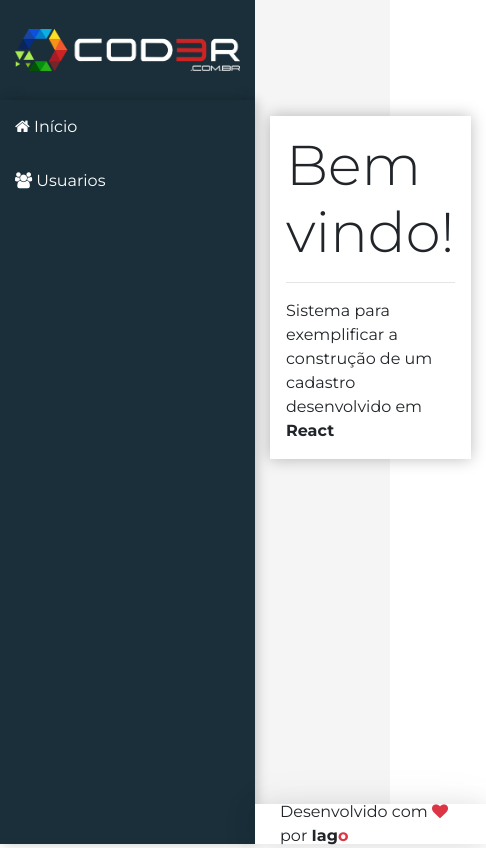
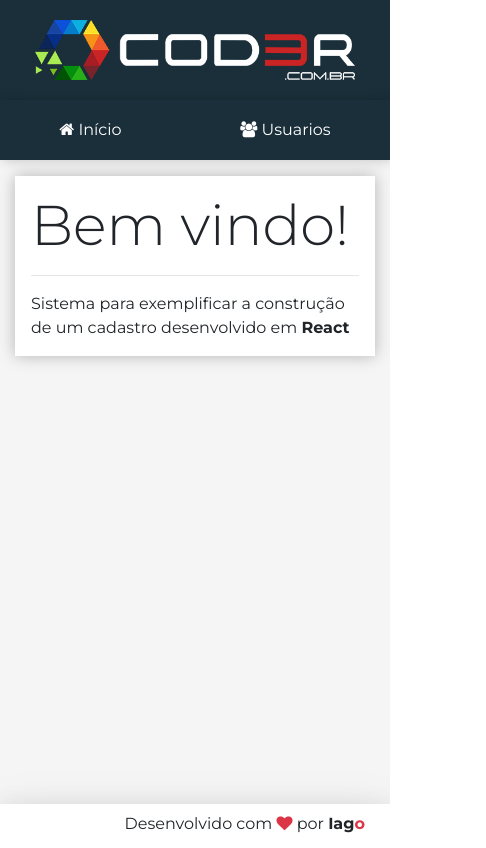
Before and after one commit to iagobontempo-study/Study-WebComplete, a React (Create React App) app in the folder react/CRUD/frontend/: page / in a window 390 px wide. Shown: the whole page, 486 px wide, since content can reach past the window. Built offline with nearby package versions, Linux system fonts and the light colour scheme.

Commit message:
React-Projeto Cadastro de Usuario - CRUD - adicionando responsitividade

```diff
--- a/react/CRUD/frontend/src/components/main/App.css
+++ b/react/CRUD/frontend/src/components/main/App.css
@@ -3,8 +3,9 @@
 
     --logo-height: 100px;
     --header-height: 100px;
+    --menu-top-height: 60px;
     --aside-width: 255px;
-    --footer-weight: 40px;
+    --footer-height: 40px;
 
     --shadow:
         0 2px 23px 0 rgba(0, 0, 0, 0.1),
@@ -50,3 +51,35 @@
 footer.footer {
     grid-area: footer;
 }
+
+@media(max-width: 768px) {
+    .app {
+        grid-template-rows:
+            var(--header-height)
+            var(--menu-top-height)
+            1fr
+            var(--footer-height);
+        grid-template-columns: var(--aside-width) 1fr;
+        grid-template-areas:
+            "logo header"
+            "menu menu"
+            "content content"
+            "footer footer"
+    }
+}
+
+@media(max-width: 576px){
+    .app {
+        grid-template-rows:
+            var(--logo-height)
+            var(--menu-top-height)
+            1fr
+            var(--footer-height);
+        grid-template: 1fr;
+        grid-template-areas:
+            "logo logo"
+            "menu menu"
+            "content content"
+            "footer footer"
+    }
+}
--- a/react/CRUD/frontend/src/components/template/Logo.css
+++ b/react/CRUD/frontend/src/components/template/Logo.css
@@ -9,3 +9,9 @@
     padding: 0px 15px;
     width: 100%;
 }
+
+@media(max-width: 576px) {
+    aside.logo img{
+        width: 350px;
+    }
+}
--- a/react/CRUD/frontend/src/components/template/Nav.css
+++ b/react/CRUD/frontend/src/components/template/Nav.css
@@ -16,3 +16,23 @@
 .menu a:hover {
     background: linear-gradient(135deg, #07a7e7 0%, #32dac3 100%)
 }
+
+@media(max-width: 768px){
+    .menu {
+        display: flex;
+        justify-content: flex-start;
+        align-items: center;
+    }
+
+    .menu a {
+        display: inline;
+        padding: 10px;
+        margin: 0px;
+    }
+
+    .menu {
+        height: 100%;
+        justify-content: space-around;
+
+    }
+}
```
